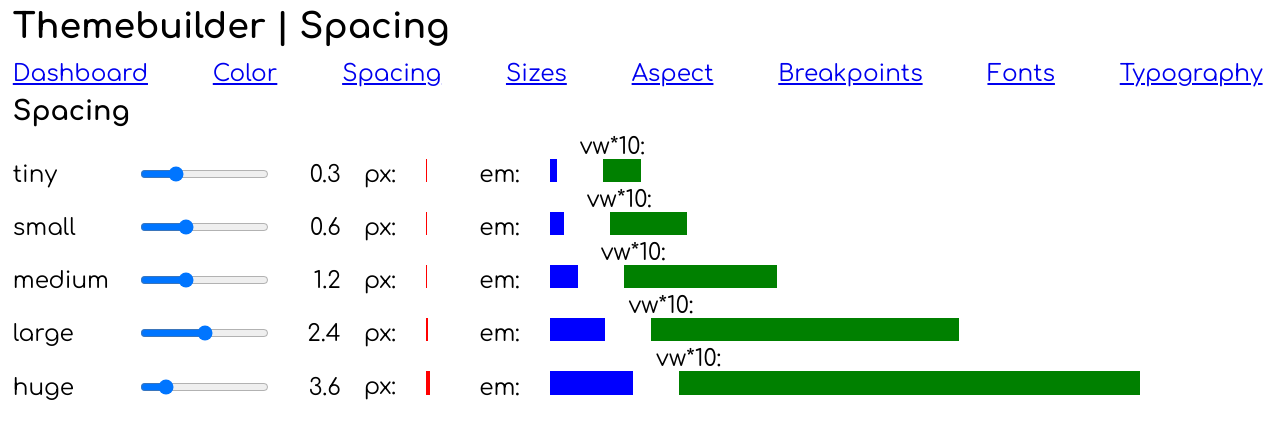
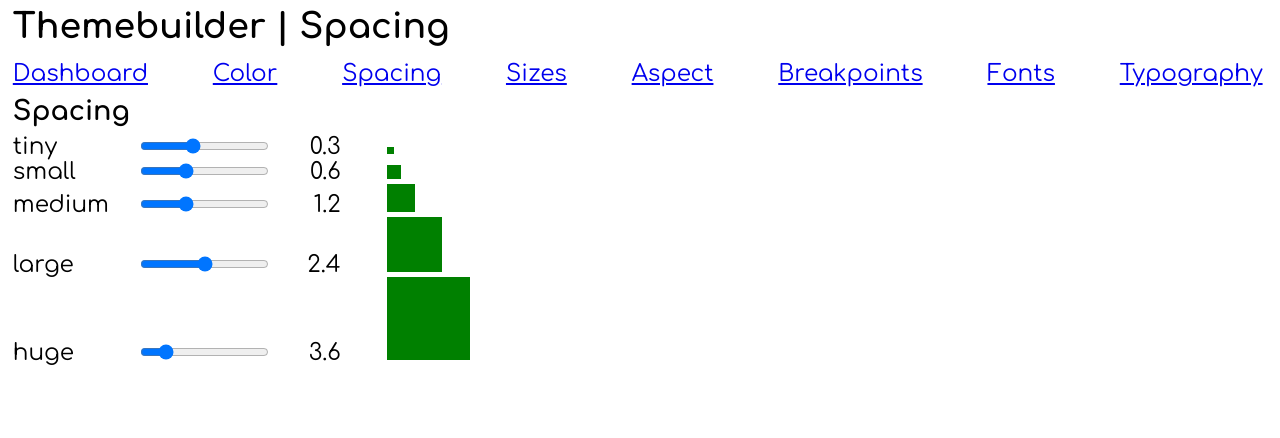
Before and after one commit to olemak/themebuilder, a React (Create React App) app: page /spacing in a window 1280 px wide. Shown: the top 438 px of the page. Built offline with nearby package versions, Linux system fonts and the light colour scheme.

Commit message:
Spacing usen ems and relating to root

```diff
--- a/src/components/Spacing.jsx
+++ b/src/components/Spacing.jsx
@@ -19,25 +19,11 @@ function Space({ name, value, changeSpace, prev, next }) {
             <output className="space__output" htmlFor={`space-${name}`}>
                 {value.toFixed(1)}
             </output>
-            <span className="space__visualisation-wrapper space__visualisation-wrapper--px">
-                px:{" "}
-                <span
-                    className="space__visualisation space__visualisation--px"
-                    style={{ width: `${value}px` }}
-                />
-            </span>
-            <span className="space__visualisation-wrapper space__visualisation-wrapper--em">
-                em:{" "}
-                <span
-                    className="space__visualisation space__visualisation--em"
-                    style={{ width: `${value}em` }}
-                />
-            </span>
+
             <span className="space__visualisation-wrapper space__visualisation-wrapper--vw">
-                vw*10:{" "}
                 <span
                     className="space__visualisation space__visualisation--vw"
-                    style={{ width: `${value * 10}vw` }}
+                    style={{ width: `${value}em`, height: `${value}em` }}
                 />
             </span>
         </div>
@@ -47,13 +33,7 @@ function Space({ name, value, changeSpace, prev, next }) {
 class Spacing extends Component {
     paint(spacing) {
         let spaces = [];
-        let values = [
-            spacing.tiny,
-            spacing.small,
-            spacing.medium,
-            spacing.large,
-            spacing.huge
-        ];
+        let values = Object.values(spacing);
         let i = 0;
         for (const space in spacing) {
             spaces.push(
@@ -61,7 +41,7 @@ class Spacing extends Component {
                     name={space}
                     value={this.props.spacing[space]}
                     changeSpace={this.props.changeSpacing}
-                    prev={i === 0 ? 0.2 : values[i - 1]}
+                    prev={i === 0 ? 0.1 : values[i - 1]}
                     index={`index:${i} values.length:${values.length}`}
                     next={i === values.length - 1 ? 10 : values[++i]}
                     key={`space-${space}`}
```
